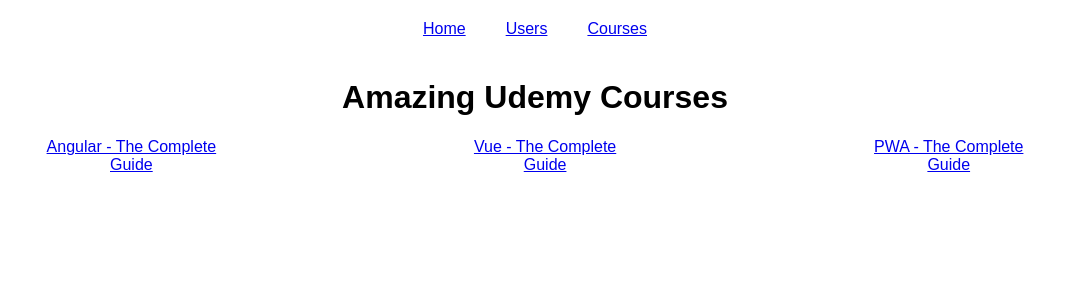
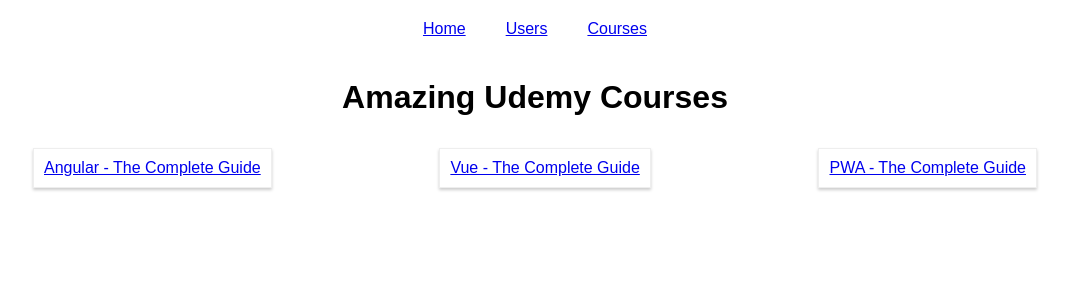
Before and after one commit to Franklin-Wu/udemy-react-complete-guide, a React (Create React App) app in the folder exercises/11-208-routing/: page /Courses in a window 1280 px wide. Shown: the top 300 px of the page, without its empty margins (105-1174 px from the left). Built offline with nearby package versions, Linux system fonts and the light colour scheme.

Commit message:
Correct Course style

```diff
--- a/exercises/11-208-routing/src/containers/Courses/Courses.js
+++ b/exercises/11-208-routing/src/containers/Courses/Courses.js
@@ -22,7 +22,7 @@
                         this.state.courses.map( course => {
                             return (
                                 <div key={course.id}>
-                                    <article className='Courses'>
+                                    <article className='Course'>
                                         <Link to={{
                                                 pathname: this.props.match.url + '/' + course.id,
                                                 search: 'title=' + course.title,
```
